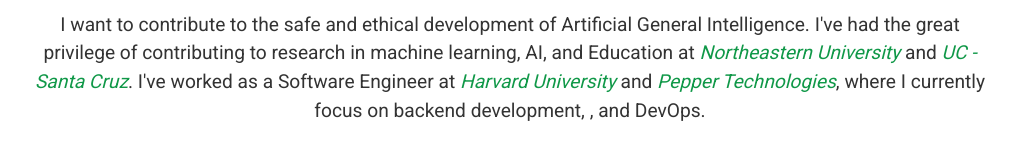
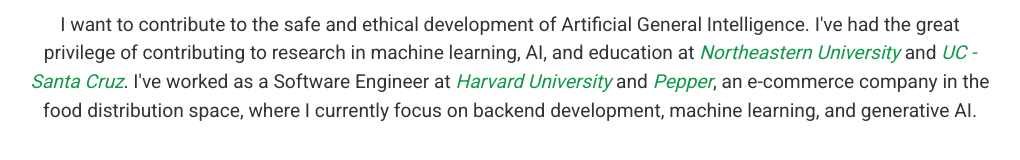
Before and after one commit to andymbryant/personal, a website: page index.html in a window 1280 px wide. Shown: the part 560-720 px from the top of the page, without its empty margins (130-1150 px from the left). Drawn offline with Linux system fonts and the light colour scheme.

Commit message:
fixed typos

```diff
--- a/index.html
+++ b/index.html
@@ -30,7 +30,7 @@
                 </ul>
             </nav>
             <p>
-                I want to contribute to the safe and ethical development of Artificial General Intelligence. I've had the great privilege of contributing to research in machine learning, AI, and Education at <span>Northeastern University</span> and <span>UC - Santa Cruz</span>. I've worked as a Software Engineer at <span>Harvard University</span> and <span>Pepper Technologies</span>, where I currently focus on backend development, , and DevOps.
+                I want to contribute to the safe and ethical development of Artificial General Intelligence. I've had the great privilege of contributing to research in machine learning, AI, and education at <span>Northeastern University</span> and <span>UC - Santa Cruz</span>. I've worked as a Software Engineer at <span>Harvard University</span> and <span>Pepper</span>, an e-commerce company in the food distribution space, where I currently focus on backend development, machine learning, and generative AI.
             </p>
         </div>
     </div>
```
